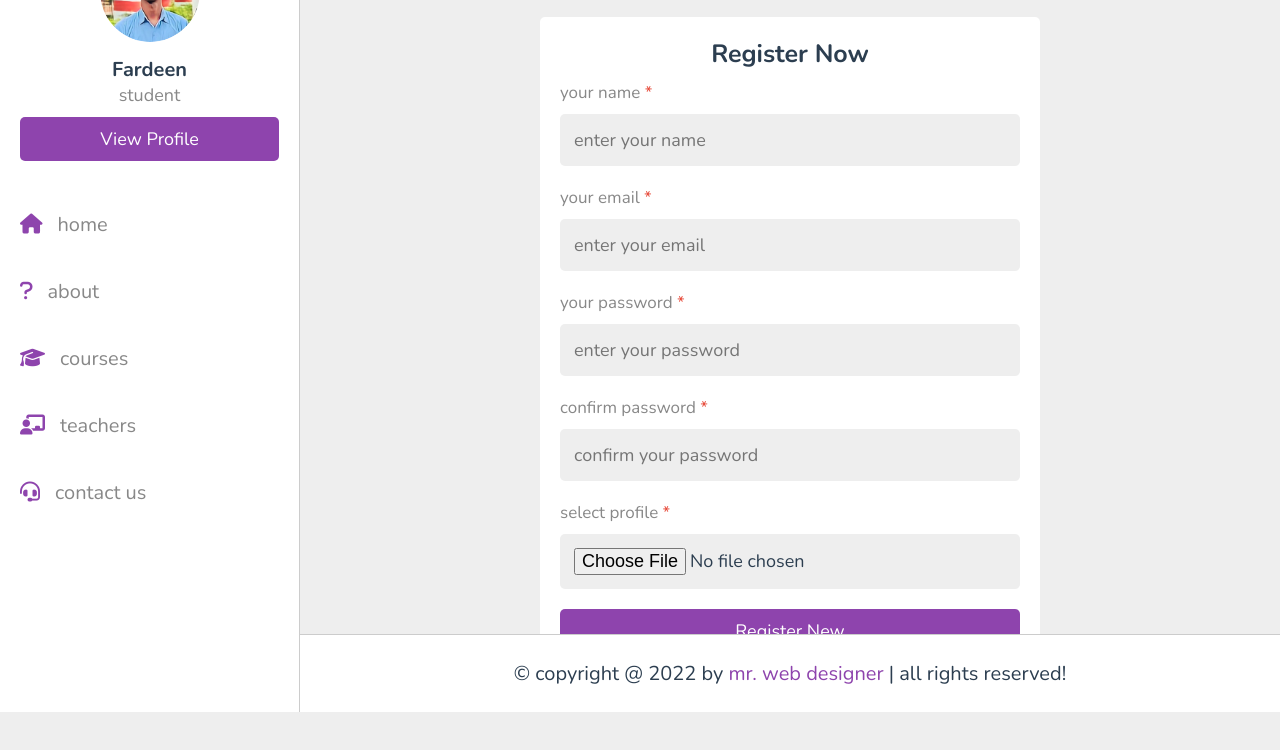
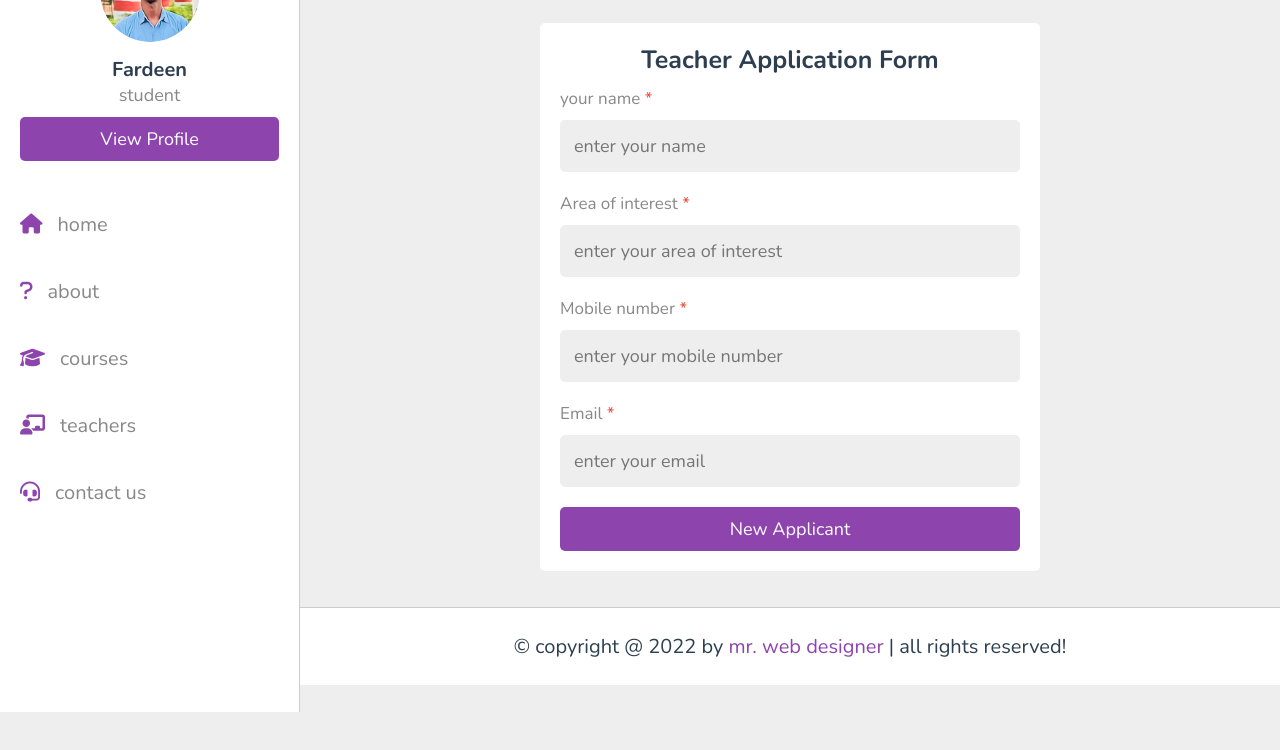
Before and after one commit to Rishikeshhegade/AIbasedITsystem, a plain HTML site: page register.html in a window 1280 px wide. Shown: the part 88-838 px from the top of the page. After the commit the page ends 800 px from the top, so only its background shows below. Drawn offline with nearby package versions, Linux system fonts and the light colour scheme.

Commit message:
connected forms to third party service formspree

```diff
--- a/register.html
+++ b/register.html
@@ -73,19 +73,19 @@
 
 <section class="form-container">
 
-   <form action="" method="post" enctype="multipart/form-data">
-      <h3>register now</h3>
+   <form action="https://formspree.io/f/mayrzkeb" method="post" enctype="multipart/form-data">
+      <h3>Teacher application form</h3>
       <p>your name <span>*</span></p>
       <input type="text" name="name" placeholder="enter your name" required maxlength="50" class="box">
-      <p>your email <span>*</span></p>
-      <input type="email" name="email" placeholder="enter your email" required maxlength="50" class="box">
-      <p>your password <span>*</span></p>
-      <input type="password" name="pass" placeholder="enter your password" required maxlength="20" class="box">
-      <p>confirm password <span>*</span></p>
-      <input type="password" name="c_pass" placeholder="confirm your password" required maxlength="20" class="box">
-      <p>select profile <span>*</span></p>
-      <input type="file" accept="image/*" required class="box">
-      <input type="submit" value="register new" name="submit" class="btn">
+      <p>Area of interest <span>*</span></p>
+      <input type="text" name="name" placeholder="enter your area of interest" required maxlength="50" class="box">
+      <p>Mobile number <span>*</span></p>
+      <input type="text" name="number" placeholder="enter your mobile number" required maxlength="20" class="box">
+      <p>Email <span>*</span></p>
+      <input type="text" name="email" placeholder="enter your email" required maxlength="20" class="box">
+         <!-- <p>select profile <span>*</span></p>
+         <input type="file" accept="image/*" required class="box"> -->
+      <input type="submit" value="New applicant" name="submit" class="btn">
    </form>
 
 </section>
```
Also changed, not shown: contact.html (+2 -2 lines).
